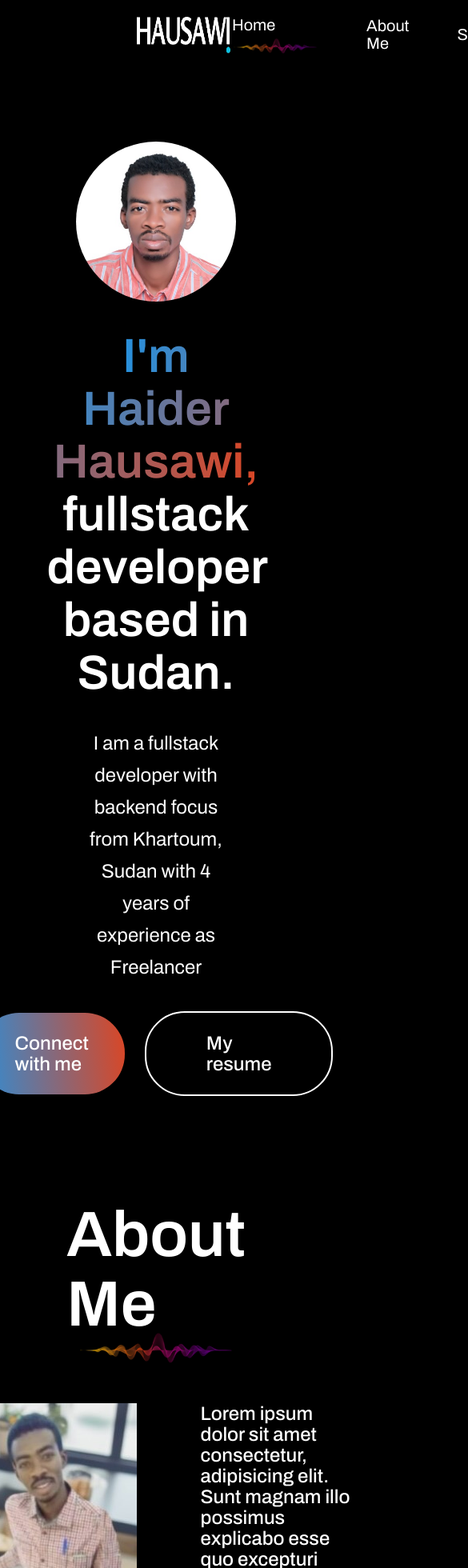
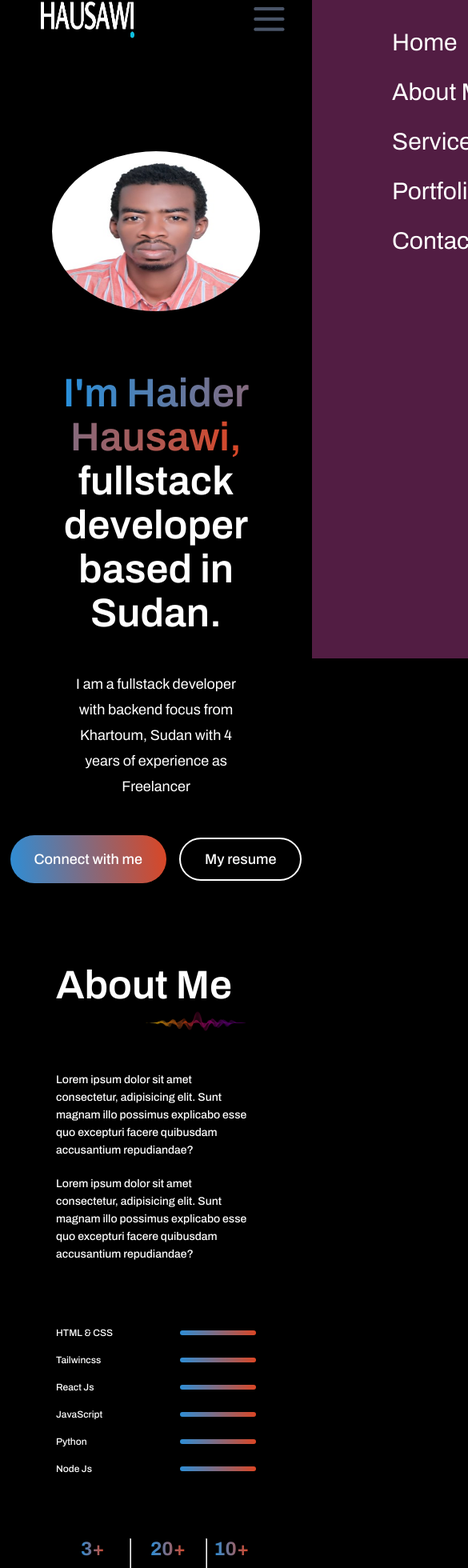
Before and after one commit to hausawi/portfolio, a React (Vite) app in the folder portfolio/: page / in a window 390 px wide. Shown: the part 21-1981 px from the top of the page at 80% size, 585 px wide, since content can reach past the window. Built offline with nearby package versions, Linux system fonts and the light colour scheme.

Commit message:
setup responsiveness

```diff
--- a/portfolio/src/components/About/About.css
+++ b/portfolio/src/components/About/About.css
@@ -121,3 +121,54 @@
     transform: scale(1.12);
     transition: 0.5s;
 }
+
+@media(max-width:768px){
+    .about{
+        gap: 80px;
+        margin: 50px 70px;
+        align-items: start;
+    }
+    .about-title h1{
+        font-size: 50px;
+        padding: 0;
+    }
+    .about-title img {
+        width: 130px;
+        right: -20px;
+    }
+    .about-sections{
+        flex-direction: column;
+    }
+    .about-left{
+        display: none;
+    }
+    .about-para{
+        font-size: 14px;
+        line-height: 22px;
+    }
+    .about-skill{
+        gap: 5px;
+        align-items: center;
+    }
+    .about-skill p{
+
+        font-size: 12px;
+    }
+    .about-skill hr{
+        height: 6px;
+    }
+    .about-achievements{
+        justify-content: space-between;
+    }
+    .about-achievement{
+        gap: 10px;
+    }
+    .about-achievement h1{
+        font-size: 24px;
+        font-weight: 700;
+    }
+    .about-achievement p{
+        text-align: center;
+        font-size: 14px;
+    }
+}
--- a/portfolio/src/components/Contact/Contact.css
+++ b/portfolio/src/components/Contact/Contact.css
@@ -117,3 +117,50 @@
     transform: scale(1.1);
     transition: 0.3s;
 }
+
+@media(max-width:768px){
+    .contact{
+        gap: 50px;
+        margin: 50px 70px;
+        align-items: start;
+    }
+    .contact-title h1{
+        padding: 0;
+        font-size: 50px;
+        font-weight: 600;
+    }
+    .contact-title img{
+        width: 130px;
+        margin-right: -20px;
+    }
+    .contact-section{
+        flex-direction: column;
+    }
+    .contact-left h1{
+        font-size: 54px;
+    }
+    .contact-left p{
+        font-size: 18px;
+    }
+    .contact-detail{
+        gap: 20px;
+    }
+    .contact-detail img{
+        width: 25px;
+    }
+    .contact-right label{
+        font-size: 20px;
+    }
+    .contact-right input{
+        width: 100%;
+        font-size: 20px;
+    }
+    .contact-right textarea{
+        width: 95%;
+        font-size: 20px;
+    }
+    .contact-submit{
+        font-size: 20px;
+        padding: 15px 40px;
+    }
+}
--- a/portfolio/src/components/Footer/Footer.css
+++ b/portfolio/src/components/Footer/Footer.css
@@ -1,29 +1,29 @@
-.footer{
+.footer {
 	margin: 50px 170px;
 	display: flex;
 	flex-direction: column;
 	gap: 30px;
 }
-.footer-top{
+.footer-top {
 	display: flex;
 	justify-content: space-between;
 }
 
-.footer-top-left{
+.footer-top-left {
 	font-size: 20px;
 	max-width: 400px;
 }
 
-.footer-top-right{
+.footer-top-right {
 	display: flex;
 	align-items: center;
 	gap: 35px;
 }
-.footer-top-left img{
+.footer-top-left img {
 	width: 150px;
 }
 
-.footer-email-input{
+.footer-email-input {
 	display: flex;
 	gap: 30px;
 	padding: 20px 30px;
@@ -31,21 +31,20 @@
 	background: #32323c;
 	padding-right: 80px;
 }
-.footer-email-input img{
+.footer-email-input img {
 	width: 30px;
 }
 
-.footer-email-input input{
+.footer-email-input input {
 	outline: none;
 	border: none;
 	background: transparent;
 	color: #a0a0a0;
 	font-family: 'Courier New', Courier, monospace;
 	font-size: 18px;
-
 }
 
-.footer-subscribe{
+.footer-subscribe {
 	font-size: 20px;
 	padding: 22px 50px;
 	border-radius: 50px;
@@ -54,23 +53,56 @@
 	transition: 0.3s;
 }
 
-.footer-bottom{
+.footer-bottom {
 	display: flex;
 	justify-content: space-between;
 	font-size: 18px;
 }
 
-.footer-bottom-right{
+.footer-bottom-right {
 	display: flex;
 	gap: 50px;
 	margin-bottom: 50px;
 }
 
-.footer-email-input:hover{
+.footer-email-input:hover {
 	border: 2px solid white;
 }
 
-.footer-subscribe:hover{
+.footer-subscribe:hover {
 	transform: scale(1.1);
 	transition: 0.3s;
 }
+
+@media (max-width: 768px) {
+	.footer {
+		margin: 50px 70px;
+	}
+	.footer-top {
+		flex-direction: column;
+		gap: 50px;
+	}
+    .footer-top-right{
+        flex-direction: column;
+    }
+    .footer-email-input input{
+        font-size: 10px;
+        width: 100%;
+        padding: 0;
+    }
+    .footer-subscribe{
+        padding: 10px 30px;
+    }
+    .footer-email-input img{
+        width: 20px;
+    }
+	.footer-bottom {
+		display: flex;
+        flex-direction: column;
+        margin-bottom: 50px;
+	}
+    .footer-bottom-right, .footer-bottom-left{
+        font-size: 12px;
+        padding: 10px;
+    }
+}
--- a/portfolio/src/components/Hero/Hero.css
+++ b/portfolio/src/components/Hero/Hero.css
@@ -65,3 +65,38 @@
 .hero-resume:hover{
     border-color: #2392e1;
 }
+
+@media(max-width:768px){
+    .hero img{
+        margin-top: 120px;
+        width: 260px;
+    }
+
+    .hero h1{
+        margin-top: 40px;
+        width: 90%;
+        font-size: 50px;
+    }
+    .hero p{
+        width: 60%;
+        font-size: 18px;
+        line-height: 32px;
+        margin: 10px 0px;
+
+    }
+    .hero-action{
+        gap: 16px;
+        font-size: 18px;
+        font-weight: 500;
+        margin-bottom: 50px;
+    }
+    .hero-connect{
+        padding: 20px 30px;
+        border-radius: 40px;
+    }
+    .hero-resume{
+        padding: 15px 30px;
+        border-radius: 40px;
+    }
+
+}
--- a/portfolio/src/components/MyWork/MyWork.css
+++ b/portfolio/src/components/MyWork/MyWork.css
@@ -64,3 +64,35 @@
 	gap: 30px;
 	transition: 0.6s;
 }
+
+@media(max-width:768px){
+	.mywork{
+		gap: 50px;
+		margin: 50px 70px;
+		align-items: start;
+	}
+	.mywork-title h1{
+		padding: 0;
+		font-size: 50px;
+		font-weight: 600;
+	}
+	.mywork-title img{
+		width: 130px;
+		margin-right: -20px;
+	}
+	.mywork-container{
+		grid-template-columns: 1fr ;
+		gap: 30px;
+	}
+	.mywork-container img{
+		width: 100%;
+		height: 100%;
+	}
+	.mywork-showmore{
+		padding: 20px 40px;
+		font-size: 18px;
+		margin: 50px auto;
+		cursor: pointer;
+	}
+
+}
--- a/portfolio/src/components/MyWork/MyWork.jsx
+++ b/portfolio/src/components/MyWork/MyWork.jsx
@@ -10,7 +10,7 @@ const MyWork = () => {
 	return (
 		<div id='work' className='mywork'>
 			<div className='mywork-title'>
-				<h1>My latest work</h1>
+				<h1>latest work</h1>
 				<img src={wave} alt='' />
 			</div>
 			<div className='mywork-container'>
--- a/portfolio/src/components/Navbar/Navbar.css
+++ b/portfolio/src/components/Navbar/Navbar.css
@@ -45,3 +45,51 @@
     text-decoration: none;
     color: white;
 }
+
+.toggle-close{
+    display: none;
+}
+
+.toggle-open{
+    display: none;
+}
+
+@media(max-width:768px){
+    .navbar{
+        margin: 20px 50px;
+    }
+    .nav-connect{
+        display: none;
+    }
+    .toggle-open{
+        display: block;
+        position: fixed;
+        right: 30px;
+    }
+    .toggle-close{
+        display: block;
+        position: relative;
+        top: 30px;
+        left: 290px;
+        width: 30px;
+    }
+    .nav-menu{
+        position: fixed;
+        flex-direction: column;
+        align-items: start;
+        top: 0;
+        gap: 30px;
+        background-color:#521d43 ;
+        width: 350px;
+        height: 100%;
+        z-index: 2;
+        transition: right 0.5s;
+        right: -350px;
+    }
+    .nav-menu li{
+        font-size: 30px;
+        padding-left: 100px;
+        flex-direction: row;
+        gap: 20px;
+    }
+}
--- a/portfolio/src/components/Navbar/Navbar.jsx
+++ b/portfolio/src/components/Navbar/Navbar.jsx
@@ -1,37 +1,68 @@
-import React, { useState } from 'react';
-import AnchorLink  from 'react-anchor-link-smooth-scroll';
+import React, { useRef, useState } from 'react';
+import AnchorLink from 'react-anchor-link-smooth-scroll';
 import './Navbar.css';
 import wave1 from '../../assets/wave1.png';
 import logo from '../../assets/logo.png';
+import close from '../../assets/close.png';
+import open from '../../assets/open.png';
 
 const Navbar = () => {
 	const [menu, setMenu] = useState('home');
+	const menuRef = useRef();
+
+	const openMenu = () => {
+		menuRef.current.style.right = '0';
+	};
+	const closeMenu = () => {
+		menuRef.current.style.right = '-350px';
+	};
 	return (
 		<div className='navbar'>
 			<img className='logo' src={logo} alt='' />
-			<ul className='nav-menu'>
-				<li> <AnchorLink className='anchor-link'  href='#home' >
-					<p onClick={()=>setMenu("home")}>Home</p></AnchorLink>
+			<img onClick={openMenu} className='toggle-open' src={open} alt='' />
+			<ul ref={menuRef} className='nav-menu'>
+				<img onClick={closeMenu} className='toggle-close' src={close} alt='' />
+				<li>
+					{' '}
+					<AnchorLink className='anchor-link' href='#home'>
+						<p onClick={() => setMenu('home')}>Home</p>
+					</AnchorLink>
 					{menu === 'home' ? <img src={wave1} alt='' /> : <></>}
 				</li>
-				<li> <AnchorLink className='anchor-link' offset={50} href='#about' >
-					<p onClick={()=>setMenu("about")}>About Me</p></AnchorLink>
+				<li>
+					{' '}
+					<AnchorLink className='anchor-link' offset={50} href='#about'>
+						<p onClick={() => setMenu('about')}>About Me</p>
+					</AnchorLink>
 					{menu === 'about' ? <img src={wave1} alt='' /> : <></>}
 				</li>
-				<li> <AnchorLink className='anchor-link' offset={50} href='#services' >
-					<p onClick={()=>setMenu("services")}>Services</p></AnchorLink>
+				<li>
+					{' '}
+					<AnchorLink className='anchor-link' offset={50} href='#services'>
+						<p onClick={() => setMenu('services')}>Services</p>
+					</AnchorLink>
 					{menu === 'services' ? <img src={wave1} alt='' /> : <></>}
 				</li>
-				<li> <AnchorLink className='anchor-link' offset={50} href='#work' >
-					<p onClick={()=>setMenu("work")}>Portfolio</p></AnchorLink>
+				<li>
+					{' '}
+					<AnchorLink className='anchor-link' offset={50} href='#work'>
+						<p onClick={() => setMenu('work')}>Portfolio</p>
+					</AnchorLink>
 					{menu === 'work' ? <img src={wave1} alt='' /> : <></>}
 				</li>
-				<li> <AnchorLink className='anchor-link' offset={50} href='#contact' >
-					<p onClick={()=>setMenu("contact")}>Contact</p></AnchorLink>
+				<li>
+					{' '}
+					<AnchorLink className='anchor-link' offset={50} href='#contact'>
+						<p onClick={() => setMenu('contact')}>Contact</p>
+					</AnchorLink>
 					{menu === 'contact' ? <img src={wave1} alt='' /> : <></>}
 				</li>
 			</ul>
-			<div className='nav-connect'><AnchorLink className='anchor-link'  href='#contact' >Connect With Me</AnchorLink></div>
+			<div className='nav-connect'>
+				<AnchorLink className='anchor-link' href='#contact'>
+					Connect With Me
+				</AnchorLink>
+			</div>
 		</div>
 	);
 };
--- a/portfolio/src/components/Services/Services.css
+++ b/portfolio/src/components/Services/Services.css
@@ -80,3 +80,41 @@
 .services-readmore img{
     width: 20px;
 }
+
+@media(max-width:768px){
+    .services{
+        align-items: start;
+        gap: 70px;
+        margin: 20px 70px;
+    }
+    .services-title h1{
+        padding: 0;
+        font-size: 40px;
+    }
+
+    .services-title img{
+        width: 130px;
+        margin-right: -20px;
+    }
+    .services-format{
+        gap: 20px;
+        padding: 32px;
+    }
+    .services-format h2{
+        font-size: 22px;
+    }
+    .services-format p{
+        font-size: 16px;
+        line-height: 32px;
+        max-width:300px ;
+    }
+    .services-readmore img{
+        width: 20px;
+        height: 20px;
+    }
+    .services-container{
+        grid-template-columns: 1fr ;
+        gap: 30px;
+    }
+
+}
```
Also changed, not shown: portfolio/src/assets/close.png (added), portfolio/src/assets/open.png (added). Lines whose indentation alone changed are shown as unchanged.
